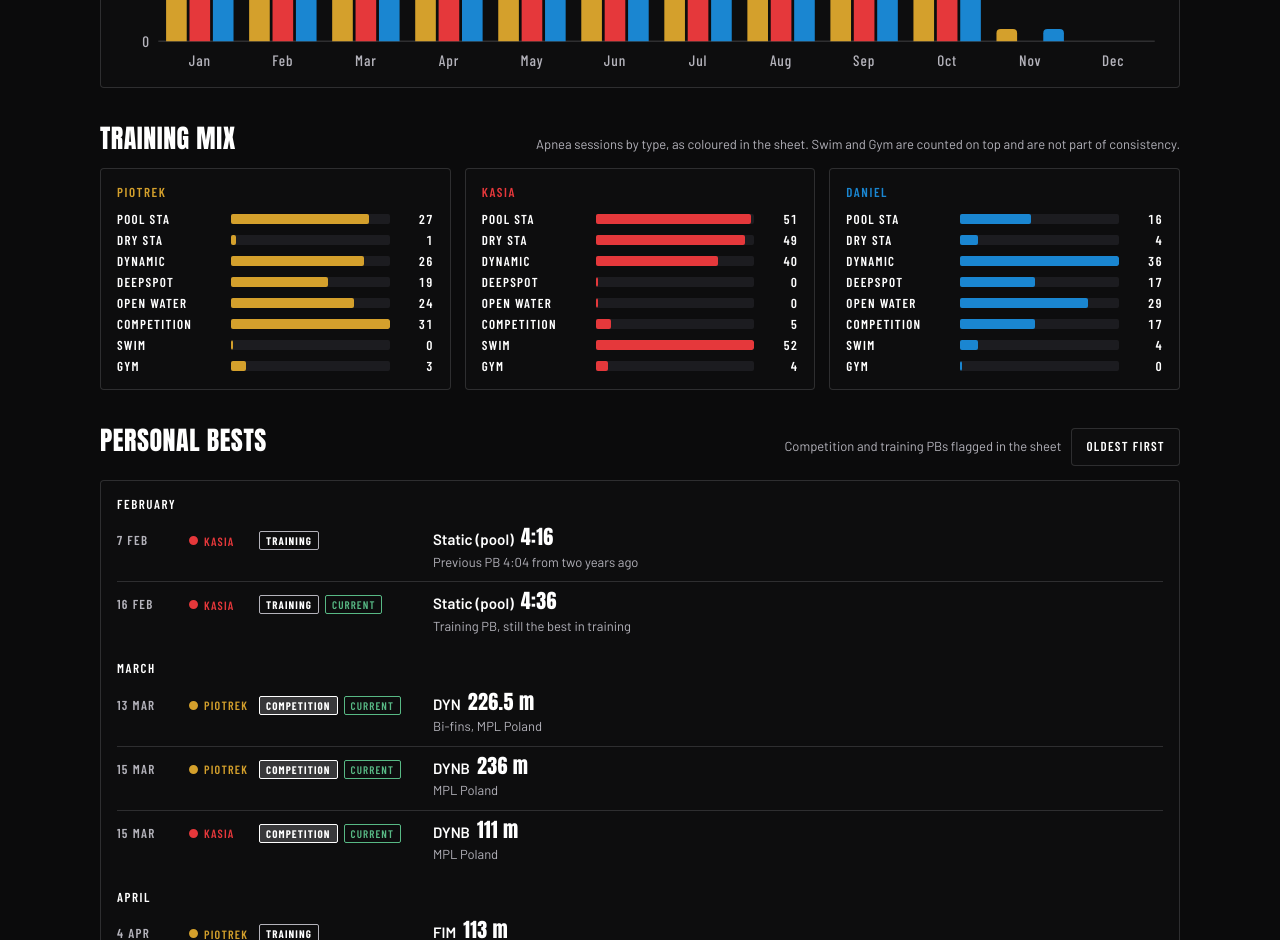
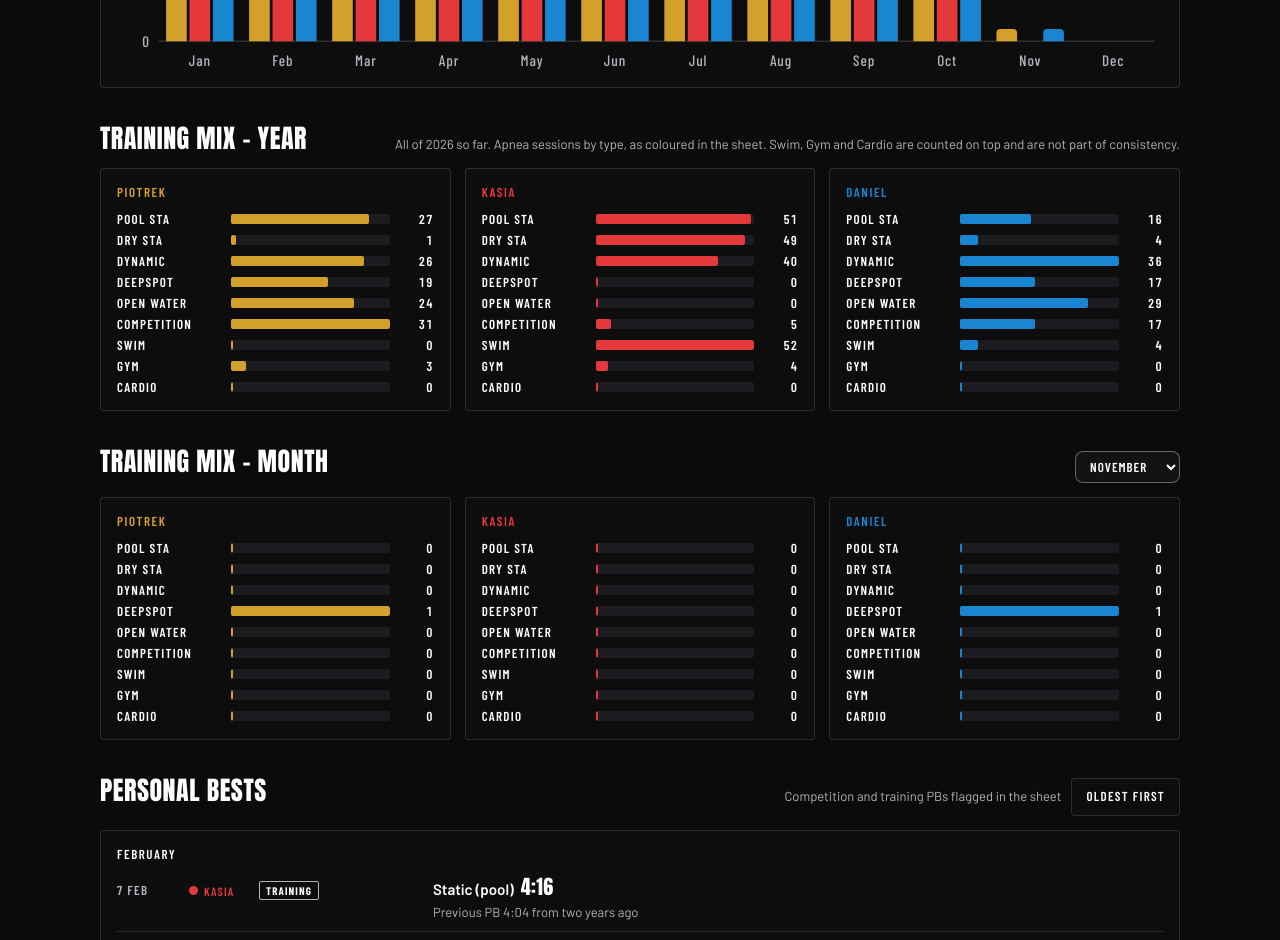
Before and after one commit to rodzynekstroskany/bandazlych, a plain HTML site: page index.html in a window 1280 px wide. Shown: the part 2020-2960 px from the top of the page. Drawn offline with nearby package versions, Linux system fonts and the light colour scheme.

Commit message:
Add files via upload

```diff
--- a/index.html
+++ b/index.html
@@ -49,6 +49,7 @@ section.view{display:flex;flex-direction:column;gap:36px}
 .sec{display:flex;flex-direction:column;gap:14px;min-width:0}
 .sec-head{display:flex;align-items:baseline;justify-content:space-between;gap:12px;flex-wrap:wrap}
 .hint{color:var(--muted);font-size:13px}
+#msel{background:rgba(20,20,22,.9);color:#fff;border:1px solid rgba(255,255,255,.35);border-radius:8px;padding:6px 10px;font:600 13px var(--f-label);letter-spacing:.08em;text-transform:uppercase}
 
 /* hero */
 .hero{display:grid;grid-template-columns:132px 1fr;gap:24px;align-items:center}
@@ -234,9 +235,10 @@ const PEOPLE={
  d:{key:'d',name:'Daniel',full:'Daniel Losinski',img:IMG.d}};
 const ORDER=['p','k','d'];
 const DISC=['PoolSTA','DrySTA','DYN','DeepSpot','OpenWater','Comp'];
-const EXTRA=['Swim','Gym'];
+const EXTRA=['Swim','Gym','Cardio'];
+let mSel=+SNAP.slice(5,7);const inM=(d,m)=>!m||+d.slice(5,7)===m;
 const SHORT={PoolSTA:'STA',DrySTA:'dry STA',DYN:'DYN',DeepSpot:'DeepSpot',OpenWater:'Open water',Comp:'Comp'};
-const DISC_LABEL={PoolSTA:'Pool STA',DrySTA:'Dry STA',DYN:'Dynamic',DeepSpot:'DeepSpot',OpenWater:'Open water',Comp:'Competition',Swim:'Swim',Gym:'Gym'};
+const DISC_LABEL={PoolSTA:'Pool STA',DrySTA:'Dry STA',DYN:'Dynamic',DeepSpot:'DeepSpot',OpenWater:'Open water',Comp:'Competition',Swim:'Swim',Gym:'Gym',Cardio:'Cardio'};
 const MONTHS=['January','February','March','April','May','June','July','August','September','October','November','December'];
 const MS=['Jan','Feb','Mar','Apr','May','Jun','Jul','Aug','Sep','Oct','Nov','Dec'];
 
@@ -415,9 +417,12 @@ function monthChart(whos){
   }
   return s+'</svg>';
 }
+function monthSel(){return `<select id="msel" aria-label="Month">${MONTHS.slice(0,+SNAP.slice(5,7)).map((n,i)=>`<option value="${i+1}"${i+1===mSel?' selected':''}>${n}</option>`).join('')}</select>`}
+function mixMonth(){return ORDER.map(w=>`<div class="panel"><h3 style="margin-bottom:12px;color:var(--c)" class="${w}">${PEOPLE[w].name}</h3>${discBars(w,mSel)}</div>`).join('')}
 function legend(whos){return `<div class="legend">${whos.map(w=>`<span class="${w}"><i></i>${PEOPLE[w].name}</span>`).join('')}</div>`}
-function exCounts(w){const c={Swim:0,Gym:0};(D.extra||[]).forEach(e=>{if(e.d<=SNAP&&(!w||e.w===w))c[e.x]++});return c}
-function discBars(w){const c=Object.assign(discCounts(w),exCounts(w));const mx=Math.max(1,...Object.values(c));
+function exCounts(w,m){const c={Swim:0,Gym:0,Cardio:0};(D.extra||[]).forEach(e=>{if(e.d<=SNAP&&(!w||e.w===w)&&inM(e.d,m))c[e.x]++});return c}
+function discCountsM(w,m){const c={};DISC.forEach(x=>c[x]=0);byWho(w).filter(s=>inM(s.d,m)).forEach(s=>s.g.forEach(g=>{if(c[g]!=null)c[g]++}));return c}
+function discBars(w,m){const c=Object.assign(discCountsM(w,m),exCounts(w,m));const mx=Math.max(1,...Object.values(c));
   return `<div class="disc ${w}">${DISC.concat(EXTRA).map(k=>`<div class="drow"><span>${DISC_LABEL[k]}</span><div class="dbar"><i style="width:${100*c[k]/mx}%"></i></div><b class="num">${c[k]}</b></div>`).join('')}</div>`}
 const hmKey=`<div class="key"><span><i style="background:var(--muted)"></i>Apnea session</span><span><i style="border:1.5px solid var(--muted)"></i>Rest day or future plan</span><span><i style="background:var(--surface2)"></i>Nothing logged</span></div>`;
 
@@ -480,8 +485,10 @@ function teamView(){
   <div class="sec"><div class="sec-head"><h2>Next 7 days</h2><span class="hint">Planned sessions from the sheet. Buddy match = same start time.</span></div><div class="panel">${agenda(null,7)}</div></div>
   <div class="sec"><div class="sec-head"><h2>Consistency</h2><span class="hint">Apnea only: static, dynamic, depth. Swim, gym and technique days are left out.</span></div><div class="panel">${ORDER.map(w=>`<div class="hm-row ${w}"><div class="hm-name"><i></i>${PEOPLE[w].name}</div><div class="scroll">${heatmap(w)}</div></div>`).join('')}${hmKey}</div></div>
   <div class="sec"><div class="sec-head"><h2>Sessions per month</h2>${legend(ORDER)}</div><div class="panel scroll">${monthChart(ORDER)}</div></div>
-  <div class="sec"><div class="sec-head"><h2>Training mix</h2><span class="hint">Apnea sessions by type, as coloured in the sheet. Swim and Gym are counted on top and are not part of consistency.</span></div>
+  <div class="sec"><div class="sec-head"><h2>Training mix - year</h2><span class="hint">All of 2026 so far. Apnea sessions by type, as coloured in the sheet. Swim, Gym and Cardio are counted on top and are not part of consistency.</span></div>
    <div class="cols">${ORDER.map(w=>`<div class="panel"><h3 style="margin-bottom:12px;color:var(--c)" class="${w}">${PEOPLE[w].name}</h3>${discBars(w)}</div>`).join('')}</div></div>
+  <div class="sec"><div class="sec-head"><h2>Training mix - month</h2>${monthSel()}</div>
+   <div class="cols" id="mixm">${mixMonth()}</div></div>
   <div class="sec"><div class="sec-head"><h2>Personal bests</h2><div style="display:flex;gap:10px;align-items:center;flex-wrap:wrap"><span class="hint">Competition and training PBs flagged in the sheet</span><button class="nav todaybtn" id="pbsort">${pbDir==='asc'?'Oldest first':'Latest first'}</button></div></div><div class="panel" id="pbtl">${pbTimeline()}</div></div>
   <div class="sec"><div class="sec-head"><h2>Wall of fame</h2><span class="hint">2026 competition results</span></div><div class="panel">${resultsHTML(null)}</div></div>
   <div class="sec"><div class="sec-head"><h2>Coming up</h2></div><div class="panel">${upcomingEvents()}</div></div>
@@ -497,7 +504,11 @@ function personView(w){
   <div class="sec"><div class="sec-head"><h2>Next 7 days</h2></div><div class="panel">${agenda(w,7)}</div></div>
   <div class="cols">
    <div class="sec"><div class="sec-head"><h2>Highlights</h2></div><div class="panel"><ul class="hl">${HIGH[w].map(h=>`<li>${esc(h)}</li>`).join('')}</ul></div></div>
-   <div class="sec"><div class="sec-head"><h2>Training mix</h2></div><div class="panel">${discBars(w)}</div></div>
+   <div class="sec"><div class="sec-head"><h2>Training mix - year</h2></div><div class="panel">${discBars(w)}</div></div>
+  </div>
+  <div class="cols">
+   <div class="sec"><div class="sec-head"><h2>Training mix - month</h2>${monthSel()}</div><div class="panel" id="mixm">${discBars(w,mSel)}</div></div>
+   <div class="sec"><div class="sec-head"><h2>Training mix - previous month</h2><span class="hint">${MONTHS[+SNAP.slice(5,7)-2]}</span></div><div class="panel">${discBars(w,+SNAP.slice(5,7)-1)}</div></div>
   </div>
   <div class="sec"><div class="sec-head"><h2>Consistency</h2></div><div class="panel"><div class="scroll">${heatmap(w)}</div><div style="margin-top:10px">${hmKey}</div></div></div>
   <div class="sec"><div class="sec-head"><h2>Sessions per month</h2></div><div class="panel scroll">${monthChart([w])}</div></div>
@@ -564,6 +575,7 @@ function render(){
   $('#main').innerHTML=id==='team'?teamView():id==='calendar'?calendarView():personView(w);
   if(id==='calendar'){bindCal();drawCal()}
   const sb=$('#pbsort');if(sb)sb.onclick=()=>{pbDir=pbDir==='asc'?'desc':'asc';sb.textContent=pbDir==='asc'?'Oldest first':'Latest first';$('#pbtl').innerHTML=pbTimeline()};
+  const ms=$('#msel');if(ms)ms.onchange=()=>{mSel=+ms.value;const mx=$('#mixm');if(mx)mx.innerHTML=w?discBars(w,mSel):mixMonth()};
   scrollTo(0,0);
 }
 document.addEventListener('click',e=>{const g=e.target.closest('[data-go]');if(!g)return;const id=g.dataset.go;
```
